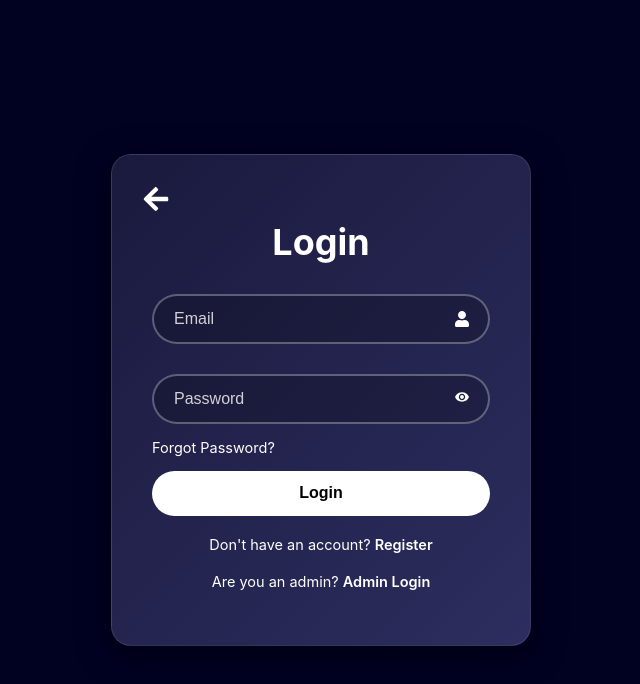
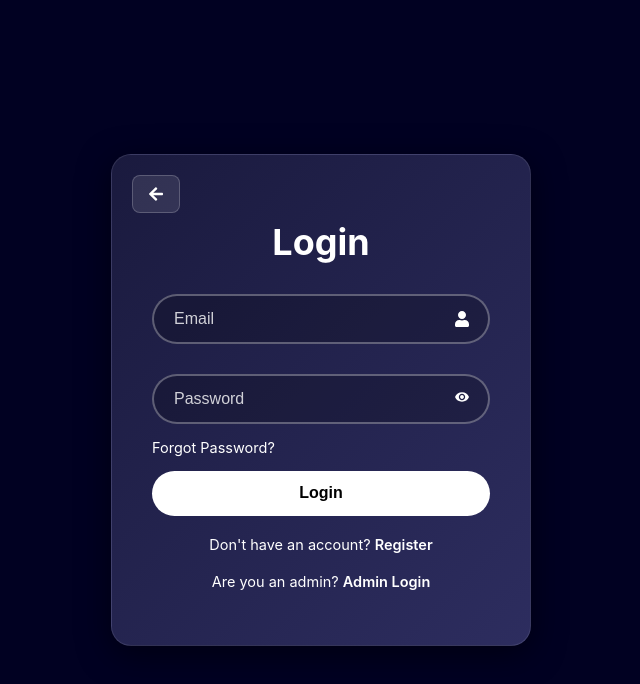
Before and after one commit to Gimhani03/Cinema-Booking-System, a React (Create React App) app in the folder frontend/: page /login in a window 1280 px wide. Shown: the top 684 px of the page, without its empty margins (319-959 px from the left). Built offline with nearby package versions, Linux system fonts and the light colour scheme.

Commit message:
Style: Update back-button styles for consistency across customer pages

```diff
--- a/frontend/src/pages/customers/ConfirmPassword.css
+++ b/frontend/src/pages/customers/ConfirmPassword.css
@@ -103,20 +103,22 @@ form .label {
 .back-button {
     position: absolute;
     top: 20px;
-    left: 10px;
-    background: transparent;
-    border: none;
+    left: 20px;
+    background: rgba(255, 255, 255, 0.1);
+    border: 1px solid rgba(255, 255, 255, 0.2);
     color: #ffffff;
-    font-size: 28px;
+    font-size: 16px;
+    padding: 10px 15px;
+    border-radius: 8px;
     cursor: pointer;
     display: flex;
     align-items: center;
-    justify-content: center;
+    gap: 8px;
     transition: all 0.3s ease;
     z-index: 10;
 }
 
 .back-button:hover {
-    color: #ff3d00;
-    transform: translateX(-3px);
+    background: rgba(255, 61, 0, 0.2);
+    border-color: #ff3d00;
 }
--- a/frontend/src/pages/customers/ForgotPassword.css
+++ b/frontend/src/pages/customers/ForgotPassword.css
@@ -103,20 +103,22 @@ form .label {
 .back-button {
     position: absolute;
     top: 20px;
-    left: 10px;
-    background: transparent;
-    border: none;
+    left: 20px;
+    background: rgba(255, 255, 255, 0.1);
+    border: 1px solid rgba(255, 255, 255, 0.2);
     color: #ffffff;
-    font-size: 28px;
+    font-size: 16px;
+    padding: 10px 15px;
+    border-radius: 8px;
     cursor: pointer;
     display: flex;
     align-items: center;
-    justify-content: center;
+    gap: 8px;
     transition: all 0.3s ease;
     z-index: 10;
 }
 
 .back-button:hover {
-    color: #ff3d00;
-    transform: translateX(-3px);
+    background: rgba(255, 61, 0, 0.2);
+    border-color: #ff3d00;
 }
--- a/frontend/src/pages/customers/Login.css
+++ b/frontend/src/pages/customers/Login.css
@@ -21,22 +21,24 @@
 .back-button {
     position: absolute;
     top: 20px;
-    left: 5px;
-    background: transparent;
-    border: none;
+    left: 20px;
+    background: rgba(255, 255, 255, 0.1);
+    border: 1px solid rgba(255, 255, 255, 0.2);
     color: #ffffff;
-    font-size: 15px;
+    font-size: 16px;
+    padding: 10px 15px;
+    border-radius: 8px;
     cursor: pointer;
     display: flex;
     align-items: center;
-    justify-content: center;
+    gap: 8px;
     transition: all 0.3s ease;
     z-index: 10;
 }
 
 .back-button:hover {
-    color: #ff3d00;
-    transform: translateX(-3px);
+    background: rgba(255, 61, 0, 0.2);
+    border-color: #ff3d00;
 }
 
 form h1 {
--- a/frontend/src/pages/customers/Register.css
+++ b/frontend/src/pages/customers/Register.css
@@ -21,22 +21,24 @@
 .back-button {
     position: absolute;
     top: 20px;
-    left: 10px;
-    background: transparent;
-    border: none;
+    left: 20px;
+    background: rgba(255, 255, 255, 0.1);
+    border: 1px solid rgba(255, 255, 255, 0.2);
     color: #ffffff;
-    font-size: 28px;
+    font-size: 16px;
+    padding: 10px 15px;
+    border-radius: 8px;
     cursor: pointer;
     display: flex;
     align-items: center;
-    justify-content: center;
+    gap: 8px;
     transition: all 0.3s ease;
     z-index: 10;
 }
 
 .back-button:hover {
-    color: #ff3d00;
-    transform: translateX(-3px);
+    background: rgba(255, 61, 0, 0.2);
+    border-color: #ff3d00;
 }
 
 form h1 {
--- a/frontend/src/pages/customers/ResetPassword.css
+++ b/frontend/src/pages/customers/ResetPassword.css
@@ -113,20 +113,22 @@ form .label {
 .back-button {
     position: absolute;
     top: 20px;
-    left: 10px;
-    background: transparent;
-    border: none;
+    left: 20px;
+    background: rgba(255, 255, 255, 0.1);
+    border: 1px solid rgba(255, 255, 255, 0.2);
     color: #ffffff;
-    font-size: 28px;
+    font-size: 16px;
+    padding: 10px 15px;
+    border-radius: 8px;
     cursor: pointer;
     display: flex;
     align-items: center;
-    justify-content: center;
+    gap: 8px;
     transition: all 0.3s ease;
     z-index: 10;
 }
 
 .back-button:hover {
-    color: #ff3d00;
-    transform: translateX(-3px);
+    background: rgba(255, 61, 0, 0.2);
+    border-color: #ff3d00;
 }
```
